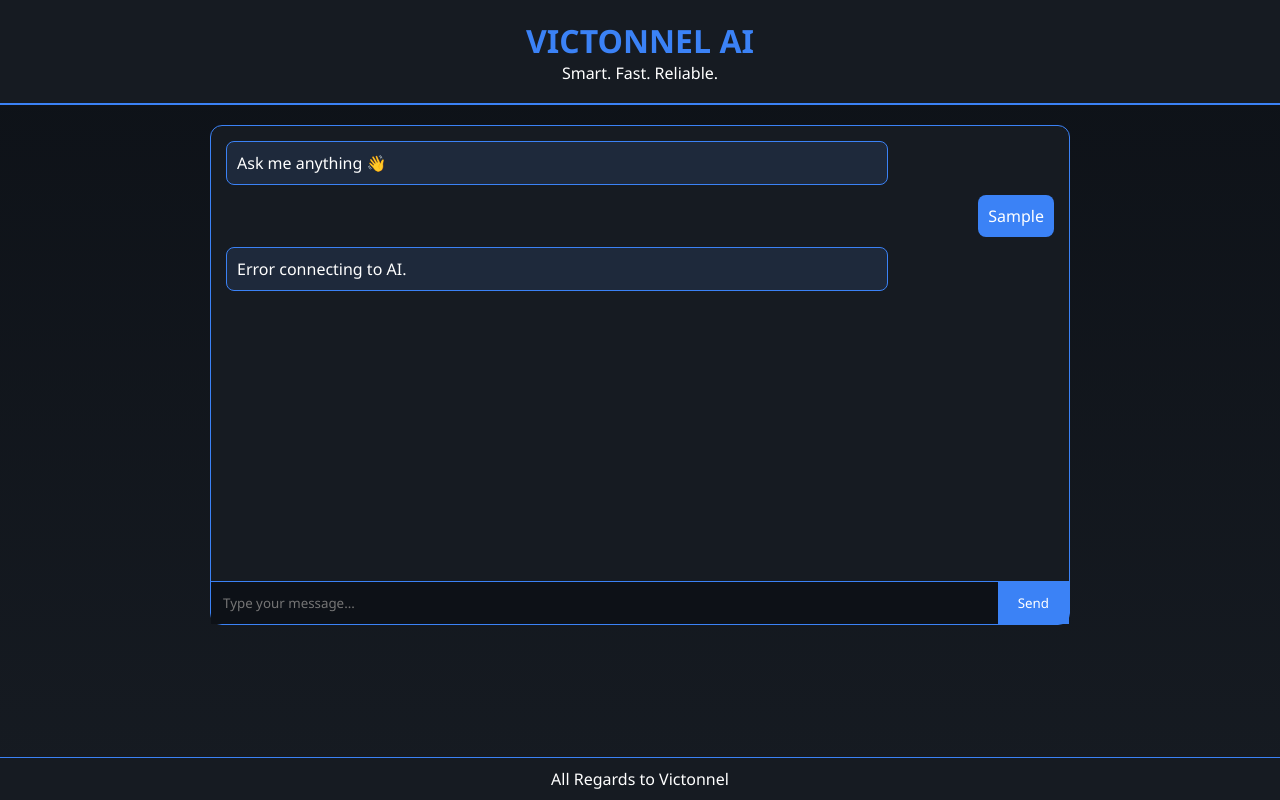
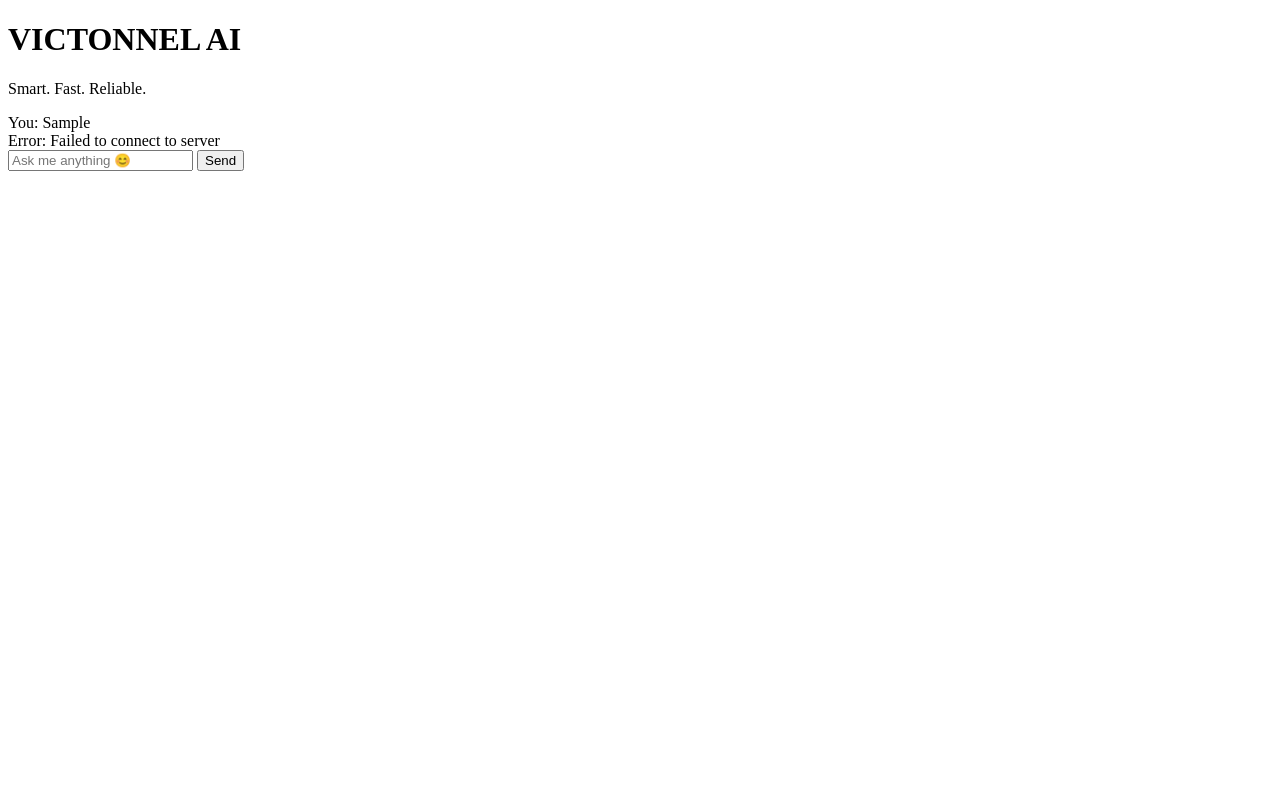
Before and after one commit to Nick-jpk/Victonnel_AI, a plain HTML site: page index.html in a window 1280 px wide. Both pictures are taken after typing "Sample" into the empty fields and a click on the button "Send". Drawn offline with Linux system fonts and the light colour scheme; no server answers.

Commit message:
Update index.html

```diff
--- a/index.html
+++ b/index.html
@@ -1,199 +1,61 @@
 <!DOCTYPE html>
-<html lang="en">
+<html>
 <head>
-<meta charset="UTF-8">
-<meta name="viewport" content="width=device-width, initial-scale=1.0">
-<title>VICTONNEL AI | Smart Assistant</title>
+    <title>VICTONNEL AI</title>
+</head>
+<body>
+    <h1>VICTONNEL AI</h1>
+    <p>Smart. Fast. Reliable.</p>
 
-<style>
-*{
-  margin:0;
-  padding:0;
-  box-sizing:border-box;
-  font-family:'Segoe UI','Roboto',sans-serif;
-}
+    <div id="chat">
+        <div id="messages"></div>
+        <input type="text" id="messageInput" placeholder="Ask me anything 😊">
+        <button onclick="sendMessage()">Send</button>
+    </div>
 
-body{
-  background:linear-gradient(180deg,#0d1117,#161b22);
-  color:white;
-  min-height:100vh;
-  display:flex;
-  flex-direction:column;
-}
+    <script>
+    async function sendMessage() {
+        const input = document.getElementById('messageInput');
+        const message = input.value;
+        if (!message) return;
 
-/* HEADER */
-header{
-  background:#161b22;
-  padding:1.2rem;
-  text-align:center;
-  border-bottom:2px solid #3b82f6;
-}
+        // Add user message to chat
+        addMessage('You: ' + message);
+        input.value = '';
 
-.brand-title{
-  color:#3b82f6;
-  font-size:2rem;
-}
+        try {
+            const response = await fetch('/api/chat', {
+                method: 'POST',
+                headers: { 'Content-Type': 'application/json' },
+                body: JSON.stringify({ message })
+            });
 
-/* MAIN */
-.main{
-  flex:1;
-  max-width:900px;
-  margin:auto;
-  width:100%;
-  padding:20px;
-}
+            const data = await response.json();
 
-.chat-box{
-  background:#161b22;
-  border:1px solid #3b82f6;
-  border-radius:12px;
-  display:flex;
-  flex-direction:column;
-  height:500px;
-}
+            if (response.ok) {
+                addMessage('AI: ' + data.reply);
+            } else {
+                addMessage('Error: ' + (data.details || data.error || 'Unknown error'));
+            }
+        } catch (error) {
+            addMessage('Error: Failed to connect to server');
+            console.error('Fetch error:', error);
+        }
+    }
 
-.chat-history{
-  flex:1;
-  overflow-y:auto;
-  padding:15px;
-  display:flex;
-  flex-direction:column;
-  gap:10px;
-}
+    function addMessage(text) {
+        const messages = document.getElementById('messages');
+        const div = document.createElement('div');
+        div.textContent = text;
+        messages.appendChild(div);
+    }
 
-.message{
-  padding:10px;
-  border-radius:8px;
-  max-width:80%;
-}
-
-.ai{
-  background:#1e293b;
-  border:1px solid #3b82f6;
-}
-
-.user{
-  background:#3b82f6;
-  align-self:flex-end;
-}
-
-/* INPUT */
-.input-area{
-  display:flex;
-  border-top:1px solid #3b82f6;
-}
-
-#user-input{
-  flex:1;
-  padding:12px;
-  background:#0d1117;
-  border:none;
-  color:white;
-}
-
-#send-btn{
-  padding:12px 20px;
-  border:none;
-  background:#3b82f6;
-  color:white;
-  cursor:pointer;
-}
-
-#send-btn:hover{
-  background:#2563eb;
-}
-
-/* FOOTER */
-footer{
-  text-align:center;
-  padding:10px;
-  border-top:1px solid #3b82f6;
-  background:#161b22;
-}
-</style>
-</head>
-
-<body>
-
-<header>
-<h1 class="brand-title">VICTONNEL AI</h1>
-<p>Smart. Fast. Reliable.</p>
-</header>
-
-<div class="main">
-
-<div class="chat-box">
-
-<div class="chat-history" id="chat-history">
-<div class="message ai">Ask me anything 👋</div>
-</div>
-
-<div class="input-area">
-<input id="user-input" placeholder="Type your message..." />
-<button id="send-btn">Send</button>
-</div>
-
-</div>
-</div>
-
-<footer>
-<p>All Regards to Victonnel</p>
-</footer>
-
-<script>
-const chatHistory = document.getElementById("chat-history");
-const input = document.getElementById("user-input");
-const sendBtn = document.getElementById("send-btn");
-
-/* Automatically works locally + Vercel */
-const API_URL =
-  window.location.hostname === "localhost"
-    ? "http://localhost:3000/api/chat"
-    : "/api/chat";
-
-function addMessage(text, role){
-  const div=document.createElement("div");
-  div.className=`message ${role}`;
-  div.textContent=text;
-  chatHistory.appendChild(div);
-  chatHistory.scrollTop=chatHistory.scrollHeight;
-}
-
-async function sendMessage(){
-  const message=input.value.trim();
-  if(!message) return;
-
-  addMessage(message,"user");
-  input.value="";
-
-  const typing=document.createElement("div");
-  typing.className="message ai";
-  typing.textContent="Typing...";
-  chatHistory.appendChild(typing);
-
-  try{
-    const res=await fetch(API_URL,{
-      method:"POST",
-      headers:{"Content-Type":"application/json"},
-      body:JSON.stringify({message})
+    // Allow Enter key to send
+    document.getElementById('messageInput').addEventListener('keypress', function(e) {
+        if (e.key === 'Enter') {
+            sendMessage();
+        }
     });
-
-    const data=await res.json();
-    typing.remove();
-    addMessage(data.reply || "No response","ai");
-
-  }catch(err){
-    typing.remove();
-    addMessage("Error connecting to AI.","ai");
-  }
-}
-
-sendBtn.onclick=sendMessage;
-
-input.addEventListener("keydown",e=>{
-  if(e.key==="Enter") sendMessage();
-});
-</script>
-
+    </script>
 </body>
 </html>
```
